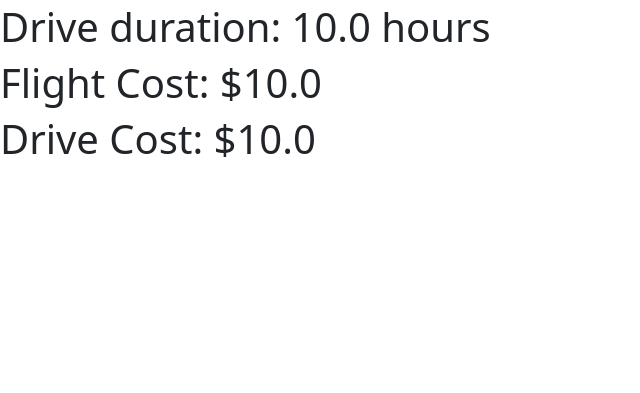
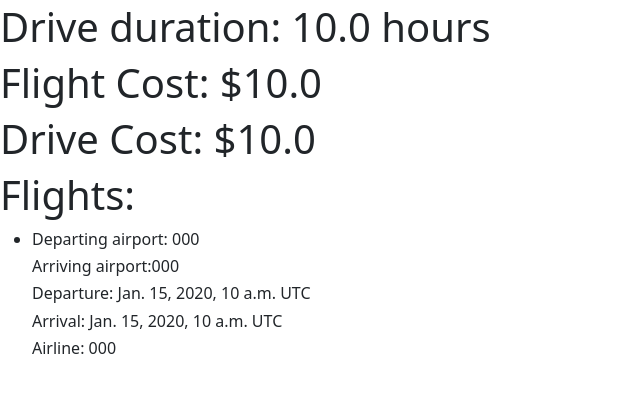
Before and after one commit to felipefischel/django-drive-or-fly, a Django app: page /comparison/result/1 in a window 1280 px wide. Shown: the part 205-598 px from the top of the page, without its empty margins (0-640 px from the left). Run offline with Django 4.2, Linux system fonts and the light colour scheme; tables that the repository leaves empty hold one stand-in row (values such as "Sample post"); some libraries are stand-ins or nearby versions.

Commit message:
added flight information

```diff
--- a/TransportationComparison/models.py
+++ b/TransportationComparison/models.py
@@ -1,6 +1,13 @@
 from django.db import models
 
-# Create your models here.
+
+class Flight(models.Model):
+  starting_airport_code = models.CharField(max_length = 500)
+  destination_airport_code = models.CharField(max_length = 500)
+  departure = models.DateTimeField()
+  arrival = models.DateTimeField()
+  airline_code = models.CharField(max_length = 500)
+
 class TripInput(models.Model):
   starting_address = models.CharField(max_length = 500)
   destination_address = models.CharField(max_length = 500)
@@ -13,3 +20,4 @@ class TripOutput(models.Model):
   flight_duration = models.FloatField()
   drive_cost = models.FloatField()
   drive_duration = models.FloatField()
+  flights = models.ManyToManyField(Flight)
--- a/TransportationComparison/services/flightApiService.py
+++ b/TransportationComparison/services/flightApiService.py
@@ -42,7 +42,7 @@ def getFlights(startPlace, destination,  date):
 
     return {
       "totalPrice":response.data[0]['price']['grandTotal'],
-      "flights":list(flights),
+      "flights":listOfFlights,
       "duration":hours
     }
 
@@ -69,7 +69,7 @@ def getFlightInformation(flight):
   return {
     "departureAirport": flight['departure']['iataCode'],
     "departureTime": flight['departure']['at'],
-    "arrivlAirport": flight['arrival']['iataCode'],
+    "arrivalAirport": flight['arrival']['iataCode'],
     "arrivalTime": flight['arrival']['at'],
     "carrierCode": flight['carrierCode']
   }
--- a/TransportationComparison/static/TransportationComparison/css/style.css
+++ b/TransportationComparison/static/TransportationComparison/css/style.css
@@ -4,5 +4,5 @@ a{
 }
 
 .main-form-div{
-  background-color: yellow;
+  background-color: green;
 }
--- a/TransportationComparison/templates/TransportationComparison/result.html
+++ b/TransportationComparison/templates/TransportationComparison/result.html
@@ -8,5 +8,17 @@
   <h1>Drive duration: {{driveDuration}} hours</h1>
   <h1>Flight Cost: ${{flightCost}}</h1>
   <h1>Drive Cost: ${{driveCost}}</h1>
+  <h1>Flights:</h1>
+  <ul>
+    {% for flight in flights %}
+      <li>
+        <h6>Departing airport: {{ flight.starting_airport_code }}</h6>
+        <h6>Arriving airport:{{ flight.destination_airport_code }}</h6>
+        <h6>Departure: {{ flight.departure }} UTC</h6>
+        <h6>Arrival: {{ flight.arrival }} UTC</h6>
+        <h6>Airline: {{ flight.airline_code }}</h6>
+      </li>
+    {% endfor %}
+  </ul>
 </div>
 {% endblock %}
--- a/TransportationComparison/views.py
+++ b/TransportationComparison/views.py
@@ -2,7 +2,7 @@ from django.shortcuts import render
 from django.http import HttpResponse, HttpResponseRedirect
 from django.template import loader
 from django.urls import reverse
-from .models import TripOutput
+from .models import TripOutput, Flight
 from django.http import Http404
 import datetime
 from .services import gasApiService
@@ -34,12 +34,15 @@ def Result(request, trip_output_id):
       raise Http404("Trip does not exist")
 
     template = loader.get_template('TransportationComparison/result.html')
+    print("bbbbbbb")
+    print(trip.flights)
     #leemos la base de datos y la guardamos en una variable X
     context = {
         "flightDuration":trip.flight_duration,
         "driveDuration":trip.drive_duration,
         "flightCost":trip.flight_cost,
-        "driveCost":trip.drive_cost
+        "driveCost":trip.drive_cost,
+        "flights":trip.flights.all()
     }
     return HttpResponse(template.render(context, request))
 
@@ -76,6 +79,27 @@ def Compare(request):
       flight_duration=round(float(flight_cost_and_distance['duration']),2),
       drive_duration=round(float(car_cost_and_distance['duration']/3600 ),2)
       )
+
+
     tripOutput.save()
+    print("111111")
+    print(flight_cost_and_distance)
+    for flight in flight_cost_and_distance['flights']:
+      print("aaaaaaaaaa")
+      #datetime.strptime(a[0]['departureTime'],format_str).time()
+      print(flight)
+      flightModel = Flight(
+        starting_airport_code=flight['departureAirport'],
+        destination_airport_code=flight['arrivalAirport'],
+        departure=flight['departureTime'],
+        arrival=flight['arrivalTime'],
+        airline_code=flight['carrierCode']
+      )
+      flightModel.save()
+      tripOutput.flights.add(flightModel)
+      tripOutput.save()
+
+
+
 
     return HttpResponseRedirect(reverse('comparison:result', args=(tripOutput.id, )))
--- a/instructions.txt
+++ b/instructions.txt
@@ -23,3 +23,5 @@ source venv/bin/activate
 pip install -r requirements.txt
 
 4. Setup .env file with secrets.
+
+5. Run gcloud auth application-default login to allow the app to use the gcloud auth.
```
Also changed, not shown: TransportationComparison/migrations/0002_flight_tripoutput_flights.py (added).
